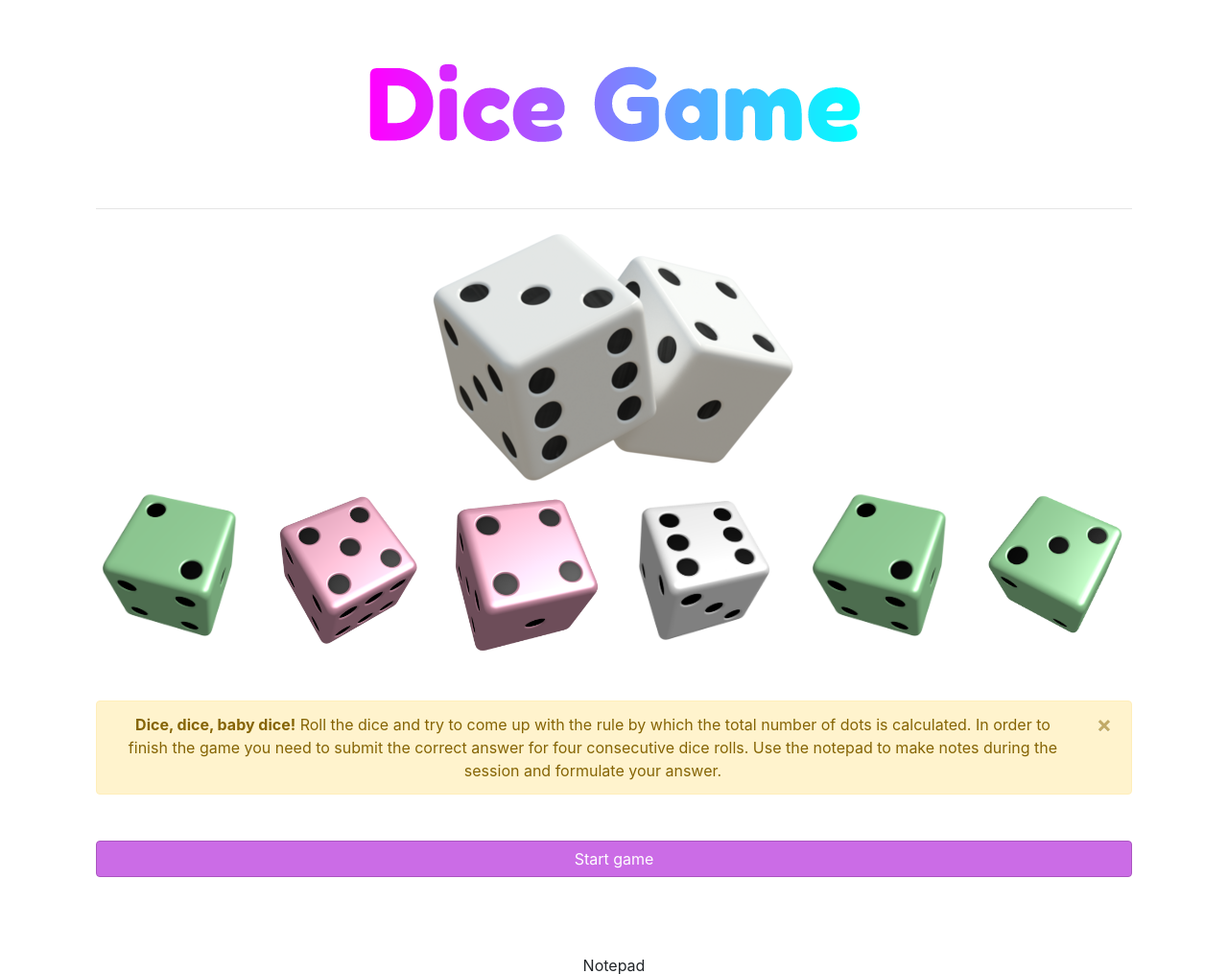
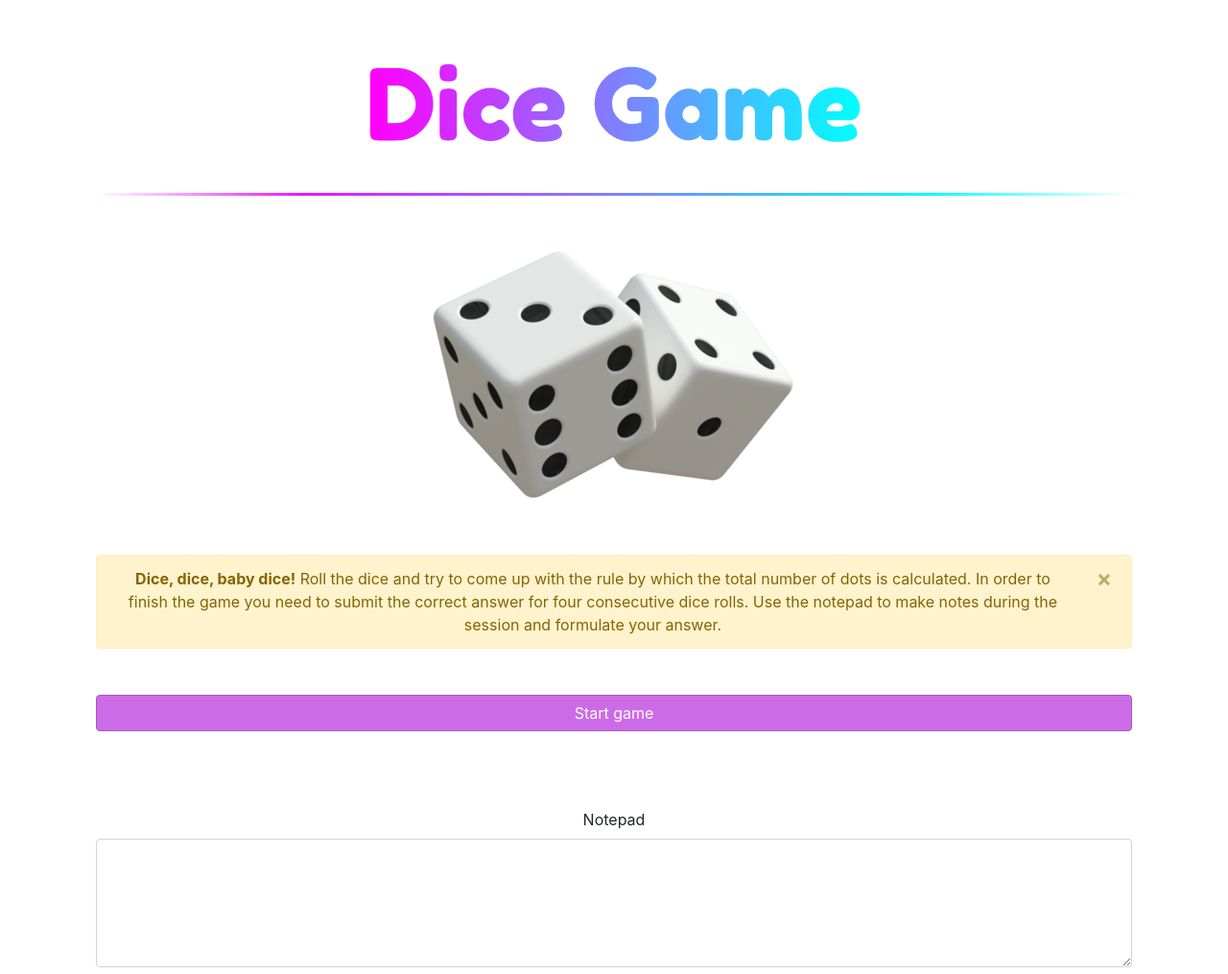
Before and after one commit to stinisson/dice-game, a Flask app: page / in a window 1280 px wide. Shown: the top 1015 px of the page at 96% size. Run offline with Flask 2, Linux system fonts and the light colour scheme; some libraries are stand-ins or nearby versions.

Commit message:
Replace title hr with div

```diff
--- a/templates/main.html
+++ b/templates/main.html
@@ -12,14 +12,14 @@
 <div class="container">
     <div class="col text-center">
         <img id="titleImage" class="img-fluid" src="/static/title.png" alt="Dice Game">
-        <hr>
 
+        <div class="fade_rule mb-5 mt-0 col-12"></div>
 
         <img id="startImage" class="img-fluid" src="/static/dice/dice.png" alt="dice">
 
-        <div id="diceThrows" class="row mb-5">
+        <div id="diceRolls" class="row mb-5">
             <div class="col-2">
-                <img class="img-fluid" src="/static/dice/green_2.png" alt="dice">
+                <img class="img-fluid" src="/static/dice/white_2.png" alt="dice">
             </div>
             <div class="col-2">
                 <img class="img-fluid" src="/static/dice/pink_5.png" alt="dice">
@@ -31,10 +31,10 @@
                 <img class="img-fluid" src="/static/dice/white_6.png" alt="dice">
             </div>
             <div class="col-2">
-                <img class="img-fluid" src="/static/dice/green_2.png" alt="dice">
+                <img class="img-fluid" src="/static/dice/white_2.png" alt="dice">
             </div>
             <div class="col-2">
-                <img class="img-fluid" src="/static/dice/green_3.png" alt="dice">
+                <img class="img-fluid" src="/static/dice/white_3.png" alt="dice">
             </div>
         </div>
 
@@ -44,7 +44,7 @@
             number of dots is calculated.
             In order to finish the game you need to submit the correct answer for four consecutive dice rolls.
             Use the notepad to make notes during the session and formulate your answer.
-            <button type="button" class="close" data-dismiss="alert" aria-label="Close">
+            <button id="closeInstructions" type="button" class="close" aria-label="Close">
                 <span aria-hidden="true">&times;</span>
             </button>
         </div>
@@ -60,27 +60,21 @@
                 <div class="alert alert-primary" role="alert">
                     Number of dots
                     <hr class="alertSeparator">
-                    <div id="numDotsHistory">
-                        6<br>0<br>
-                    </div>
+                    <div id="numDotsHistory"></div>
                 </div>
             </div>
             <div id="gameHistory" class="col-4">
                 <div class="alert alert-primary" role="alert">
-                    Throw
+                    Roll
                     <hr class="alertSeparator">
-                    <div id="throwHistory">
-                        2 | 5 | 4 | 6 | 2 | 3<br>1 | 1 | 1 | 1 | 1 | 1<br>
-                    </div>
+                    <div id="rollHistory"></div>
                 </div>
             </div>
             <div id="gameGuess" class="col-4">
                 <div class="alert alert-primary" role="alert">
                     Your guess
                     <hr class="alertSeparator">
-                    <div id="guessHistory">
-                        42<br>6<br>
-                    </div>
+                    <div id="guessHistory"></div>
                 </div>
             </div>
         </div>
@@ -98,7 +92,7 @@
                         Stay curious, stay observant. </p>
                     <hr>
                     <h5 class="text-center"><strong>Solution: </strong>Multiply the number of dots by 2</h5>
-                    <button type="button" class="close" data-dismiss="alert" aria-label="Close">
+                    <button id="closeGameSuccess" type="button" class="close" aria-label="Close">
                         <span aria-hidden="true">&times;</span>
                     </button>
                 </div>
@@ -109,7 +103,7 @@
             <div id="gameHint" class="col-12">
                 <div class="alert alert-info alert-dismissible fade show text-left" role="alert">
                     <strong>Hint: </strong> The name of the game is Petal around the rose.
-                    <button type="button" class="close" data-dismiss="alert" aria-label="Close">
+                    <button id="closeHint" type="button" class="close" aria-label="Close">
                         <span aria-hidden="true">&times;</span>
                     </button>
                 </div>
@@ -124,7 +118,7 @@
                         Remember to stay curious and question everything (especially this answer).</p>
                     <hr>
                     <h5 class="text-center"><strong>Solution: </strong>Multiply the number of dots by 2</h5>
-                    <button type="button" class="close" data-dismiss="alert" aria-label="Close">
+                    <button id="closeSolution" type="button" class="close"aria-label="Close">
                         <span aria-hidden="true">&times;</span>
                     </button>
                 </div>
@@ -151,6 +145,7 @@
                         <button id="showHint" class="dropdown-item" type="button">Hint</button>
                         <button id="showSolution" class="dropdown-item" type="button">Solution</button>
                         <button id="showInstructions" class="dropdown-item" type="button">Instructions</button>
+                        <button id="endGame" class="dropdown-item" type="button">End game</button>
                     </div>
                 </div>
             </div>
@@ -169,15 +164,15 @@
 
 </div>
 
-<script src="https://code.jquery.com/jquery-3.4.1.slim.min.js"
-        integrity="sha384-J6qa4849blE2+poT4WnyKhv5vZF5SrPo0iEjwBvKU7imGFAV0wwj1yYfoRSJoZ+n"
-        crossorigin="anonymous"></script>
+<script src="https://code.jquery.com/jquery-3.6.0.min.js"
+    integrity="sha256-/xUj+3OJU5yExlq6GSYGSHk7tPXikynS7ogEvDej/m4="
+    crossorigin="anonymous"></script>
 <script src="https://cdn.jsdelivr.net/npm/popper.js@1.16.0/dist/umd/popper.min.js"
-        integrity="sha384-Q6E9RHvbIyZFJoft+2mJbHaEWldlvI9IOYy5n3zV9zzTtmI3UksdQRVvoxMfooAo"
-        crossorigin="anonymous"></script>
+    integrity="sha384-Q6E9RHvbIyZFJoft+2mJbHaEWldlvI9IOYy5n3zV9zzTtmI3UksdQRVvoxMfooAo"
+    crossorigin="anonymous"></script>
 <script src="https://stackpath.bootstrapcdn.com/bootstrap/4.4.1/js/bootstrap.min.js"
-        integrity="sha384-wfSDF2E50Y2D1uUdj0O3uMBJnjuUD4Ih7YwaYd1iqfktj0Uod8GCExl3Og8ifwB6"
-        crossorigin="anonymous"></script>
+    integrity="sha384-wfSDF2E50Y2D1uUdj0O3uMBJnjuUD4Ih7YwaYd1iqfktj0Uod8GCExl3Og8ifwB6"
+    crossorigin="anonymous"></script>
 <script src="static/dice.js"></script>
 
 
```
